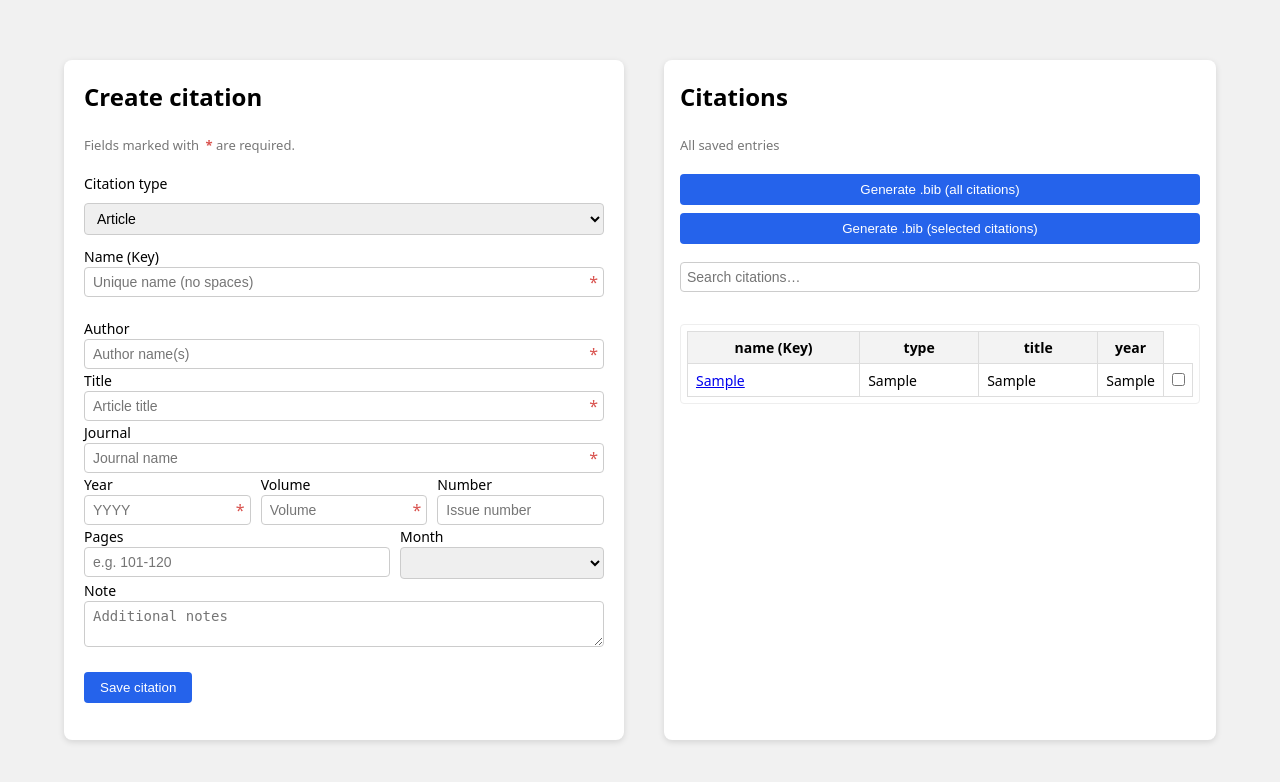
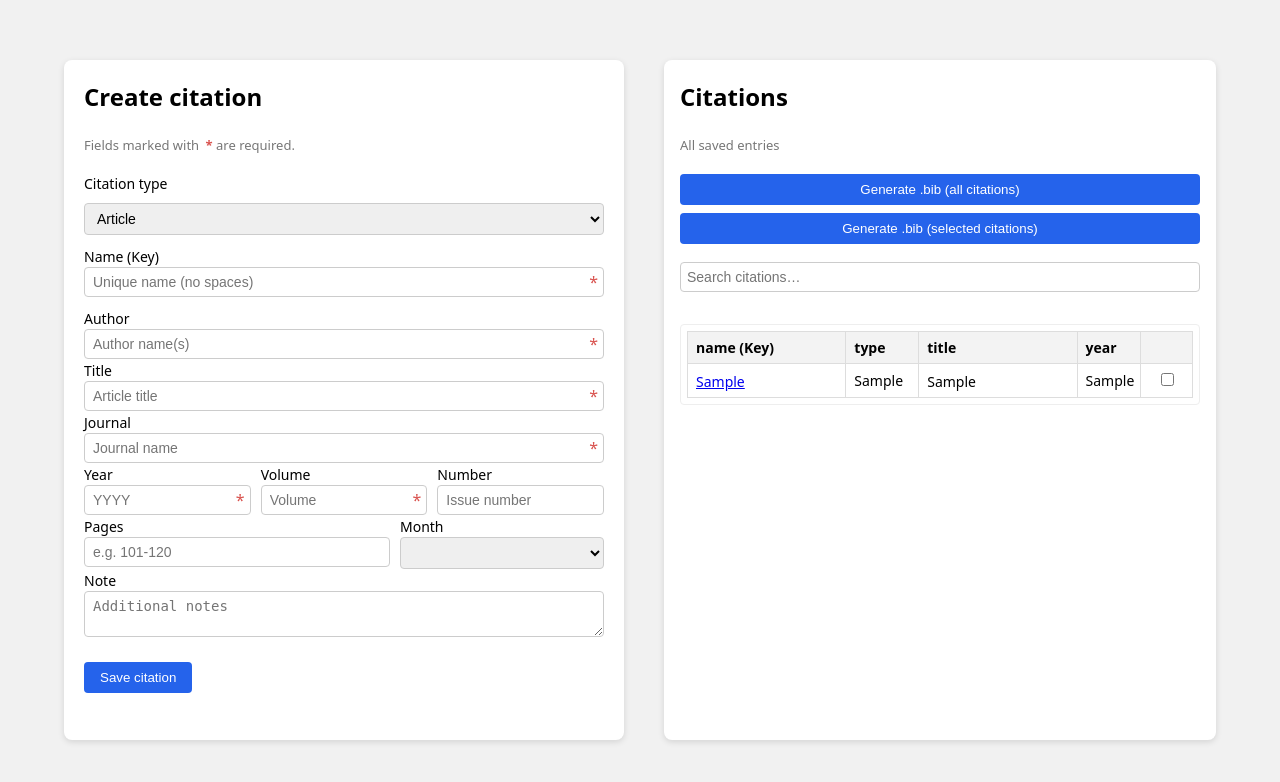
Before and after one commit to tiinasor/ohtu-miniprojekti, a Flask app: template src/templates/index.html in a window 1280 px wide. Shown: the top 782 px of the page. Run offline with Flask 3, Linux system fonts and the light colour scheme; the template is opened without the code that fills it: most values are stand-ins (such as "Sample title", 1, 10 or a date in 2020).

Commit message:
Update text clipping in the citations table

```diff
--- a/src/static/main.css
+++ b/src/static/main.css
@@ -7,6 +7,7 @@ body {
     overflow: hidden; /* no page scroll */
 }
 
+/* Page layout */
 .page-wrapper {
     height: 100%;
     display: flex;
@@ -22,6 +23,7 @@ body {
     gap: 40px;
 }
 
+/* Panels */
 .panel {
     flex: 1;
     background: white;
@@ -32,21 +34,6 @@ body {
     padding: 20px;
     box-sizing: border-box;
     height: 100%;
-    overflow-y: auto; /* panels scroll internally */
-}
-
-/* form panel */
-.form-panel .form-fields {
-    margin-top: 10px;
-}
-
-/* list panel */
-.list-panel .scroll-area {
-    flex: 1;
-    margin-top: 10px;
-    border: 1px solid #eee;
-    border-radius: 4px;
-    padding: 6px;
     overflow-y: auto;
 }
 
@@ -60,6 +47,7 @@ body {
     margin-bottom: 20px;
 }
 
+/* Forms */
 form {
     display: flex;
     flex-direction: column;
@@ -70,7 +58,6 @@ label {
     font-size: 14px;
 }
 
-/* INPUTS */
 input[type="text"],
 select,
 textarea {
@@ -78,7 +65,7 @@ textarea {
     border: 1px solid #ccc;
     border-radius: 4px;
     padding: 6px 8px;
-    padding-right: 24px;  /* space for required star */
+    padding-right: 24px;
     font-size: 14px;
     box-sizing: border-box;
 }
@@ -87,7 +74,6 @@ textarea {
     resize: vertical;
 }
 
-/* Submit button row */
 .button-row {
     margin-top: 10px;
 }
@@ -105,11 +91,61 @@ button:hover {
     background-color: #1e4ed0;
 }
 
+/* Required fields */
+.required {
+    color: #d9534f;
+    margin-left: 3px;
+    font-weight: bold;
+}
+
+.required-wrapper {
+    position: relative;
+}
+
+.required-star {
+    position: absolute;
+    right: 6px;
+    top: 50%;
+    transform: translateY(-50%);
+    color: #d9534f;
+    font-size: 16px;
+    pointer-events: none;
+}
+
+/* Field layout */
+.field-inline {
+    display: flex;
+    gap: 10px;
+}
+
+.field-inline .field-small { flex: 1; }
+.field-inline .field-medium { flex: 1.5; }
+.field-inline .field-large { flex: 2; }
+
+.field-row input,
+.field-row select,
+.field-row textarea {
+    width: 100%;
+    box-sizing: border-box;
+}
+
+/* Table container */
+.list-panel .scroll-area {
+    flex: 1;
+    margin-top: 10px;
+    border: 1px solid #eee;
+    border-radius: 4px;
+    padding: 6px;
+    overflow-y: auto;
+    overflow-x: hidden;
+}
+
 /* Table */
 table {
     width: 100%;
     border-collapse: collapse;
     font-size: 14px;
+    table-layout: fixed; /* required for ellipsis */
 }
 
 th,
@@ -120,161 +156,48 @@ td {
 
 th {
     background-color: #f3f3f3;
+    text-align: left;
 }
 
-table td:last-child,
-table th:last-child {
-    width: 1%;
-    white-space: nowrap;
-    padding-left: 4px;
-    padding-right: 4px;
-}
+/* Column widths */
+th.col-name  { width: 30%; }
+th.col-type  { width: 12%; }
+th.col-title { width: 30%; }
+th.col-year  { width: 10%; }
 
-/* Remove button */
-.remove-button {
-    background-color: #d9534f;
-    color: white;
-    border: none;
-    border-radius: 4px;
-    width: 22px;   /* smaller width */
-    height: 22px;  /* smaller height */
-    padding: 0;    /* IMPORTANT — removes padding */
-    line-height: 22px;
-    text-align: center;
-    cursor: pointer;
-    font-size: 14px;
-}
-
-.remove-button:hover {
-    background-color: #c9302c;
-}
-
-/* REQUIRED FIELD STYLING */
-.required {
-    color: #d9534f;
-    margin-left: 3px;
-    font-weight: bold;
-}
-
-.required-wrapper {
-    position: relative;
-    width: 100%;
-}
-
-.required-star {
-    position: absolute;
-    right: 6px;
-    top: 50%;
-    transform: translateY(-50%);
-    color: #d9534f;
-    font-size: 16px;
-    pointer-events: none;
-    margin: 0;
-}
-
-/* FIELD LAYOUT SYSTEM ---------------------------------- */
-
-/* Multiple fields in one row */
-.field-inline {
-    display: flex;
-    gap: 10px;
-}
-
-/* Size modifiers (used inside inline rows) */
-.field-inline .field-small {
-    flex: 1;
-}
-
-.field-inline .field-medium {
-    flex: 1.5;
-}
-
-.field-inline .field-large {
-    flex: 2;
-}
-
-/* Ensure child inputs expand fully */
-.field-row {
-    width: 100%;
-}
-
-.field-row input,
-.field-row select,
-.field-row textarea {
-    width: 100%;
-    box-sizing: border-box;
-}
-
-
-
-
-/* small icon delete button */
-.icon-button {
-    width: 32px;
-    height: 32px;
-    padding: 0;
-    font-size: 18px;
-    line-height: 32px;
-    text-align: center;
-    border-radius: 6px;
-    background-color: #d9534f;
-    color: white;
-    border: none;
-    cursor: pointer;
-}
-
-.icon-button:hover {
-    background-color: #c9302c;
-}
-
-.table-truncate {
-    display: block;
-    max-width: 180px;
+/* Force ellipsis inside name + title cells */
+td.col-name a.cell-clip,
+td.col-title .cell-clip {
+    display: inline-block;
+    width: 140px;            /* tweak this to adjust visible characters */
     white-space: nowrap;
     overflow: hidden;
     text-overflow: ellipsis;
+    vertical-align: middle;
 }
 
-
-
-
-.list-actions {
-    display: flex;
-    gap: 8px;
-    margin-bottom: 8px;
+/* Checkbox column */
+table td:last-child,
+table th:last-child {
+    width: 35px;
+    text-align: center;
+    white-space: nowrap;
 }
 
-.list-panel tbody tr {
-    cursor: pointer;
-}
-
+/* Selected row highlight */
 .list-panel tbody tr.selected-row {
     background-color: #e0ecff;
 }
 
-#delete_selected {
-    background-color: #d9534f;
-}
-
-#delete_selected:hover {
-    background-color: #c9302c;
-}
-
-/* INFO PAGE STYLING */
-.info-fields {
-    margin-top: 5px;
-}
-
+/* Info page */
 .info-fields .field-row {
     margin-bottom: 12px;
 }
 
 .info-fields label {
-    display: block;
     font-size: 14px;
     font-weight: 500;
     color: #333;
-    margin-bottom: 4px;
 }
 
 .info-fields .field-value {
@@ -284,8 +207,6 @@ table th:last-child {
     border-radius: 4px;
     font-size: 14px;
     color: #555;
-    min-height: 20px;
-    box-sizing: border-box;
 }
 
 .info-fields textarea.field-value {
--- a/src/templates/index.html
+++ b/src/templates/index.html
@@ -35,7 +35,15 @@ Citation database app
         <div class="field-row field-large required-field">
             <label for="citation_name">Name (Key)</label>
             <div class="required-wrapper">
-                <input type="text" id="citation_name" name="name" placeholder="Unique name (no spaces)" pattern="\S+" title="Citation name cannot contain spaces" required>
+                <input
+                    type="text"
+                    id="citation_name"
+                    name="name"
+                    placeholder="Unique name (no spaces)"
+                    pattern="\S+"
+                    title="Citation name cannot contain spaces"
+                    required
+                >
                 <span class="required-star">*</span>
             </div>
         </div>
@@ -69,7 +77,6 @@ Citation database app
     </form>
 </div>
 
-
 <div class="panel list-panel" style="max-width: none; width: 100%; box-sizing: border-box; padding: 20px 16px;">
     <h2>Citations</h2>
     <p class="panel-subtitle">All saved entries</p>
@@ -81,38 +88,50 @@ Citation database app
     <!-- Unified form for selection + selected export -->
     <form action="/process_selected" method="post" id="selection-form">
 
-        <button type="submit" formaction="/generate_bibtex_selected" style="margin-bottom: 8px;"
-                onclick="return validateSelection(event, '/generate_bibtex_selected');">
+        <button
+            type="submit"
+            formaction="/generate_bibtex_selected"
+            style="margin-bottom: 8px;"
+            onclick="return validateSelection(event, '/generate_bibtex_selected');"
+        >
             Generate .bib (selected citations)
         </button>
 
-        <input type="text" id="search" placeholder="Search citations…"
-            style="margin-bottom: 12px; width: 100%; padding: 6px;">
+        <input
+            type="text"
+            id="search"
+            placeholder="Search citations…"
+            style="margin-bottom: 12px; width: 100%; padding: 6px;"
+        >
 
         <div class="scroll-area">
             <table>
                 <thead>
                     <tr>
-                        <th>name (Key)</th>
-                        <th>type</th>
-                        <th>title</th>
-                        <th>year</th>
+                        <th class="col-name">name (Key)</th>
+                        <th class="col-type">type</th>
+                        <th class="col-title">title</th>
+                        <th class="col-year">year</th>
+                        <th class="col-select"></th>
                     </tr>
                 </thead>
 
                 <tbody>
-                <!--Gets all datafields using REF_FIELDS, if no data -> insert empty. Needed for complete search-->
                     {% for c in citations %}
                     <tr class="citation" {% for field in REF_FIELDS %} data-{{ field }}="{{ c.get_field(field) or '' }}" {% endfor %}>
-                        <td>
-                            <a href="/info/{{ c.get_field('citation_type') }}/{{ c.id }}">
+                        <td class="col-name">
+                            <a href="/info/{{ c.get_field('citation_type') }}/{{ c.id }}" class="cell-clip">
                                 {{ c.get_field("name") }}
                             </a>
                         </td>
-                        <td>{{ c.get_field("citation_type") }}</td>
-                        <td>{{ c.get_field("title") }}</td>
-                        <td>{{ c.get_field("year") }}</td>
-                        <td>
+                        <td class="col-type">{{ c.get_field("citation_type") }}</td>
+                        <td class="col-title">
+                            <span class="cell-clip">
+                                {{ c.get_field("title") }}
+                            </span>
+                        </td>
+                        <td class="col-year">{{ c.get_field("year") }}</td>
+                        <td class="col-select">
                             <input type="checkbox" name="selected[]" value="{{ c.id }}" class="checkbox">
                         </td>
                     </tr>
```
